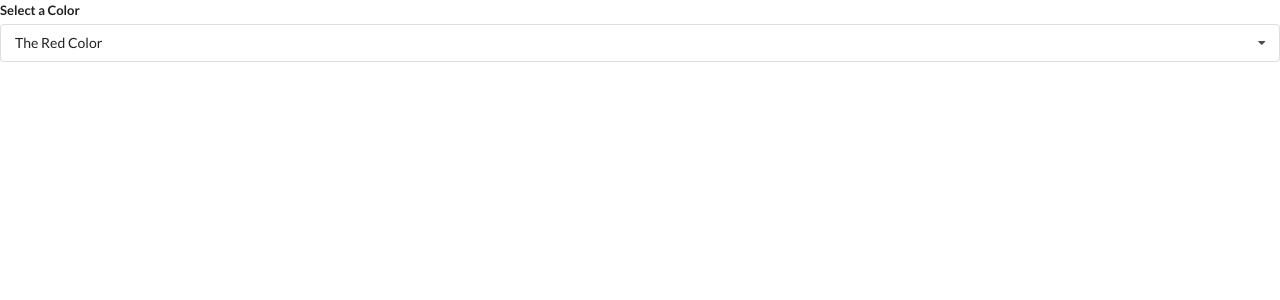
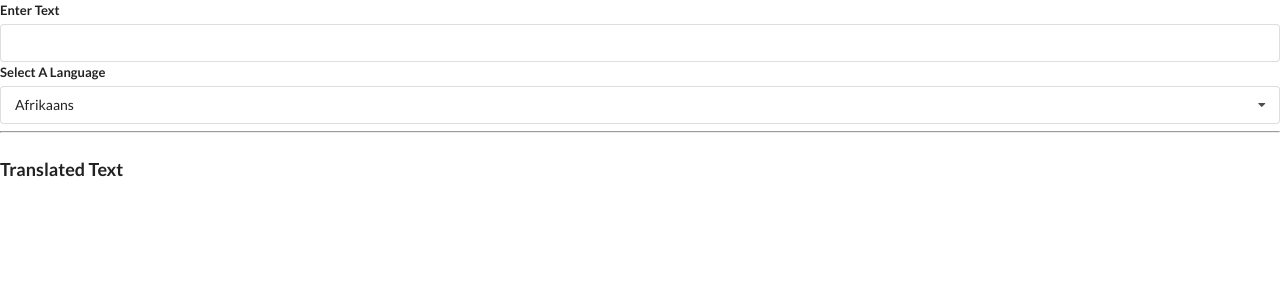
Before and after one commit to BlakeAghili/WidgetsWithHooks, a React (Create React App) app: page / in a window 1280 px wide. Shown: the top 300 px of the page. Built offline with nearby package versions, Linux system fonts and the light colour scheme; no server answers.

Commit message:
Translation Widget

```diff
--- a/src/App.js
+++ b/src/App.js
@@ -2,6 +2,7 @@
 import Accordion from "./components/Accordion";
 import Search from "./components/Search";
 import DropDown from "./components/DropDown";
+import Translate from "./components/Translate";
 
 const items = [
   { title: "What is Life", content: "I do not know" },
@@ -25,11 +26,7 @@
   const [selected, setSelected] = useState(options[0]);
   return (
     <div>
-      <DropDown
-        options={options}
-        selected={selected}
-        onSelectedChange={setSelected}
-      />
+      <Translate />
     </div>
   );
 };
--- /dev/null
+++ b/src/components/Convert.js
@@ -0,0 +1,44 @@
+import React, { useState, useEffect } from "react";
+import axios from "axios";
+
+const Convert = ({ language, text }) => {
+  const [translated, setTranslated] = useState("");
+  const [debouncedText, setDebouncedText] = useState(text);
+  useEffect(() => {
+    const timerId = setTimeout(() => {
+      setDebouncedText(text);
+    }, 500);
+
+    return () => {
+      clearTimeout(timerId);
+    };
+  }, [text]);
+
+  useEffect(() => {
+    const doTranslation = async () => {
+      const { data } = await axios.post(
+        "https://translation.googleapis.com/language/translate/v2",
+        {},
+        {
+          params: {
+            q: debouncedText,
+            target: language.value,
+            key: "AIzaSyCHUCmpR7cT_yDFHC98CZJy2LTms-IwDlM",
+          },
+        }
+      );
+
+      setTranslated(data.data.translations[0].translatedText);
+    };
+
+    doTranslation();
+  }, [language, debouncedText]);
+
+  return (
+    <div>
+      <h1 className="ui header">{translated}</h1>
+    </div>
+  );
+};
+
+export default Convert;
--- a/src/components/DropDown.js
+++ b/src/components/DropDown.js
@@ -1,6 +1,6 @@
 import React, { useEffect, useState, useRef } from "react";
 
-const Dropdown = ({ options, selected, onSelectedChange }) => {
+const Dropdown = ({ options, selected, onSelectedChange, label }) => {
   const [open, setOpen] = useState(false);
   const ref = useRef();
 
@@ -39,7 +39,7 @@
   return (
     <div className="ui form" ref={ref}>
       <div className="field">
-        <label className="label">Select a Color</label>
+        <label className="label">{label}</label>
         <div
           onClick={() => setOpen(!open)}
           className={`ui selection dropdown ${open ? " visible active" : ""}`}
--- /dev/null
+++ b/src/components/Translate.js
@@ -0,0 +1,36 @@
+// AIzaSyCHUCmpR7cT_yDFHC98CZJy2LTms-IwDlM
+import React, { useState, useEffect } from "react";
+import Dropdown from "./DropDown";
+import Convert from "./Convert";
+
+const options = [
+  { label: "Afrikaans", value: "af" },
+  { label: "Arabic", value: "ar" },
+  { label: "Hindi", value: "hi" },
+];
+const Translate = () => {
+  const [language, setLanguage] = useState(options[0]);
+  const [text, setText] = useState("");
+  return (
+    <div>
+      <div className="ui form">
+        <div className="field">
+          <label>Enter Text</label>
+          <input value={text} onChange={(e) => setText(e.target.value)} />
+        </div>
+      </div>
+
+      <Dropdown
+        label="Select A Language"
+        options={options}
+        selected={language}
+        onSelectedChange={setLanguage}
+      />
+      <hr />
+      <h3 className="ui header">Translated Text</h3>
+      <Convert text={text} language={language} />
+    </div>
+  );
+};
+
+export default Translate;
```
